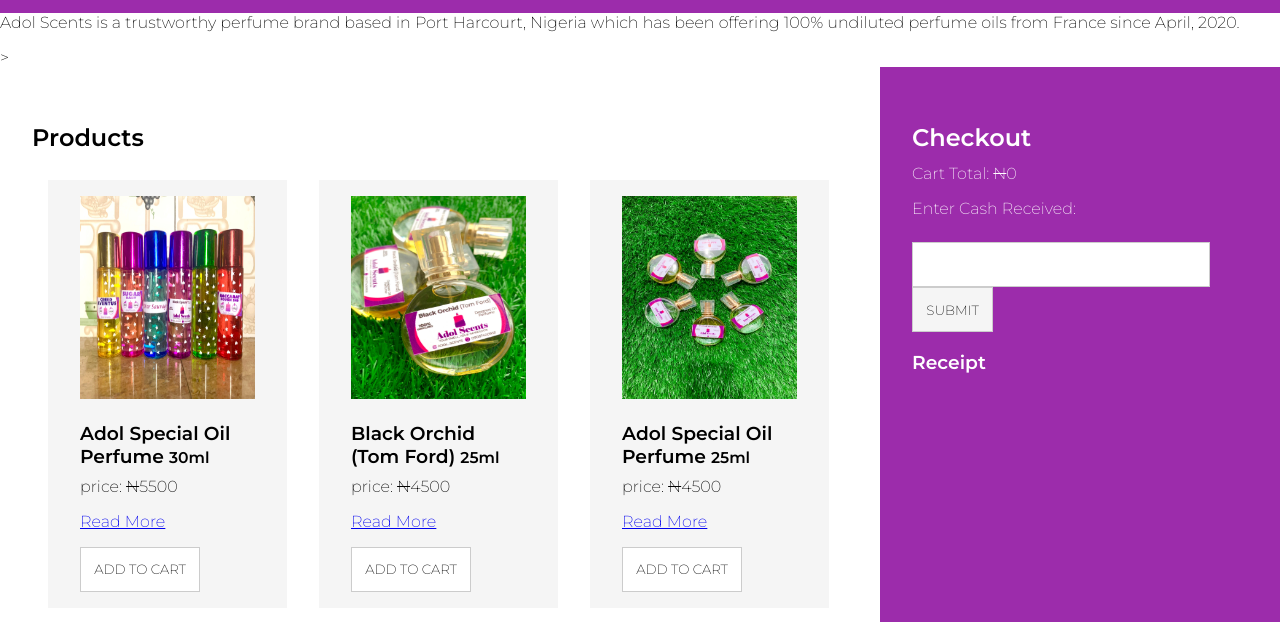
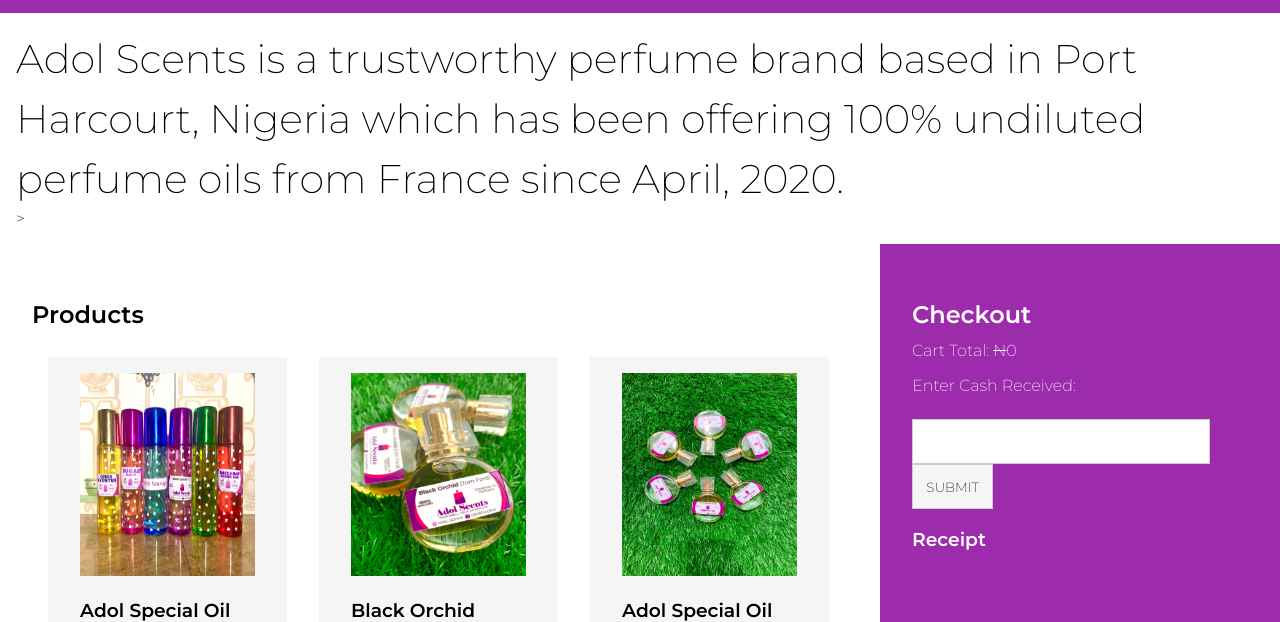
Before and after one commit to chibike460/chibike460.github.io, a plain HTML site: page adolscents/index.html in a window 1280 px wide. Shown: the part 115-737 px from the top of the page. Drawn offline with Linux system fonts and the light colour scheme.

Commit message:
style: intro

```diff
--- a/adolscents/app/src/assets/styles.css
+++ b/adolscents/app/src/assets/styles.css
@@ -34,6 +34,12 @@
 #intro {
     position: relative;
     top: 8em;
+    padding: 1em;
+}
+#intro p {
+    padding: 0;
+    font-size: 2.5em;
+    line-height: 1.5em;
 }
 h2, h3 {
     padding: 1em 0 .5em;
```
